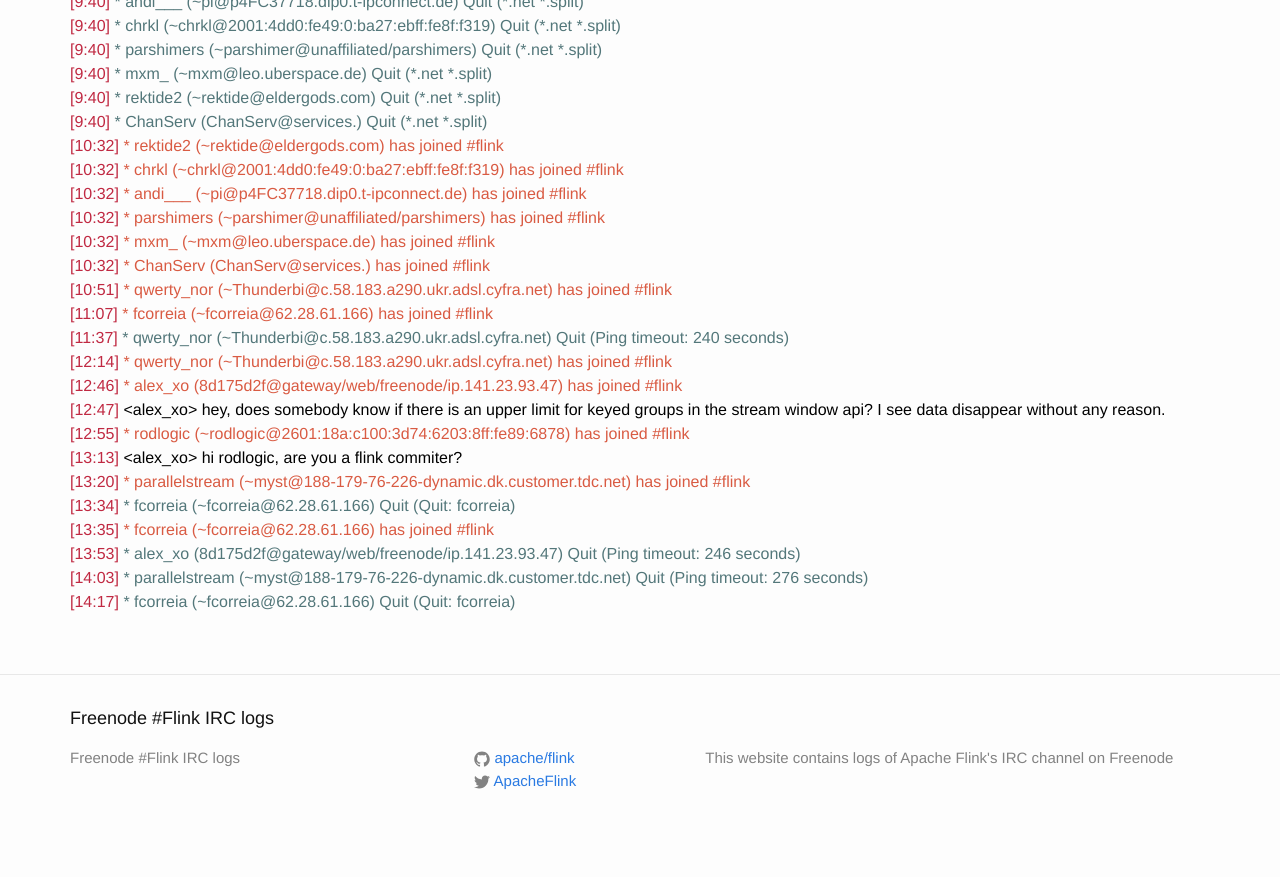
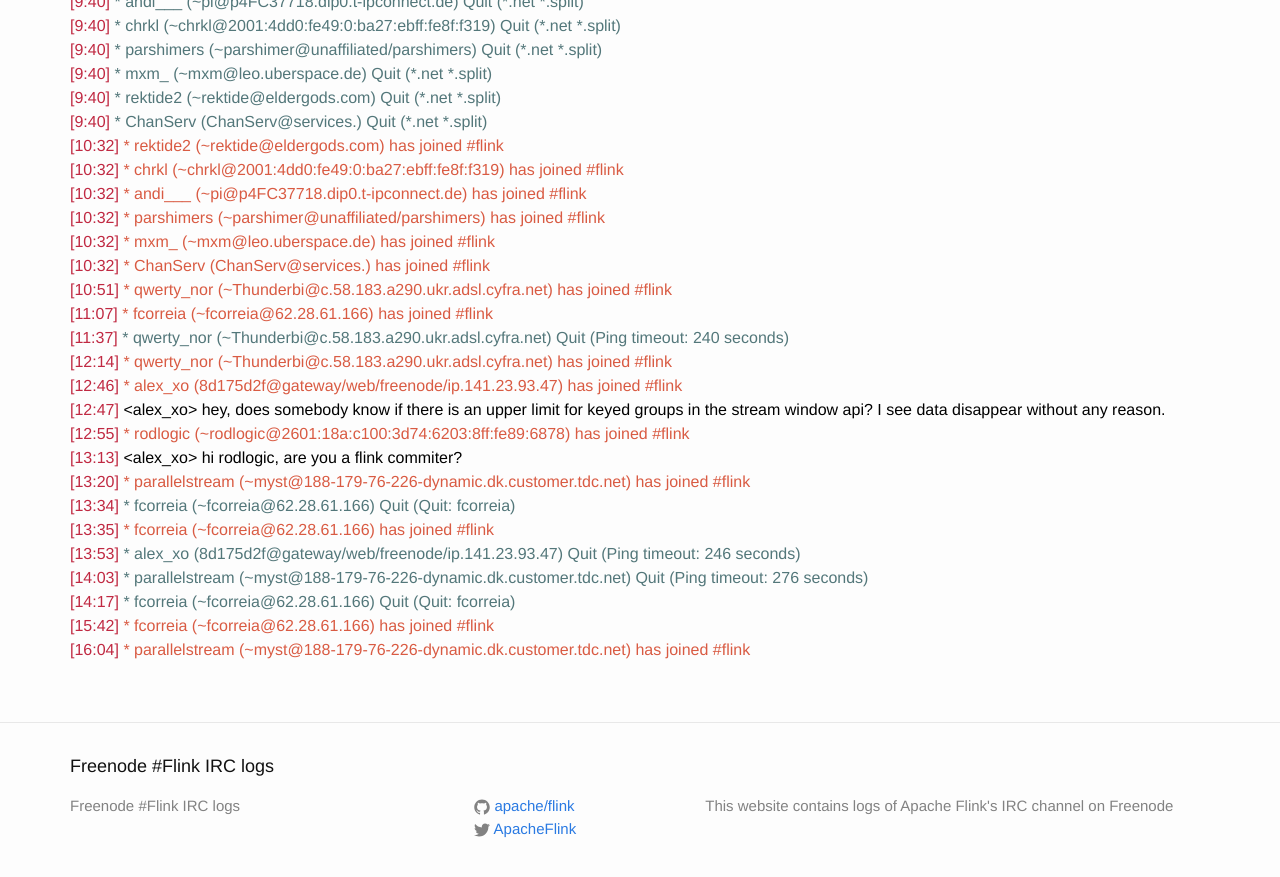
Before and after one commit to flink-irc-logs/flink-irc-logs.github.io, a Jekyll site: the page built from _posts/2015-11-26-logs.markdown, in a window 1280 px wide and 900 px high, scrolled down 714 px. Shown: the top 877 px of the window. Built offline with Jekyll 4.4.1, drawn with Linux system fonts in a browser that asks for light colours; before the commit the page ends 1566 px from its top, so only the background shows below that.

Commit message:
Update of the logs on Thu Nov 26 16:25:00 CET 2015

```diff
--- a/_posts/2015-11-26-logs.markdown
+++ b/_posts/2015-11-26-logs.markdown
@@ -51,3 +51,5 @@
 <span class="irc-date">[13:53]</span> <span class="irc-navy">* alex_xo (8d175d2f@gateway/web/freenode/ip.141.23.93.47) Quit (Ping timeout: 246 seconds)</span><br />
 <span class="irc-date">[14:03]</span> <span class="irc-navy">* parallelstream (~myst@188-179-76-226-dynamic.dk.customer.tdc.net) Quit (Ping timeout: 276 seconds)</span><br />
 <span class="irc-date">[14:17]</span> <span class="irc-navy">* fcorreia (~fcorreia@62.28.61.166) Quit (Quit: fcorreia)</span><br />
+<span class="irc-date">[15:42]</span> <span class="irc-green">* fcorreia (~fcorreia@62.28.61.166) has joined #flink</span><br />
+<span class="irc-date">[16:04]</span> <span class="irc-green">* parallelstream (~myst@188-179-76-226-dynamic.dk.customer.tdc.net) has joined #flink</span><br />
```
